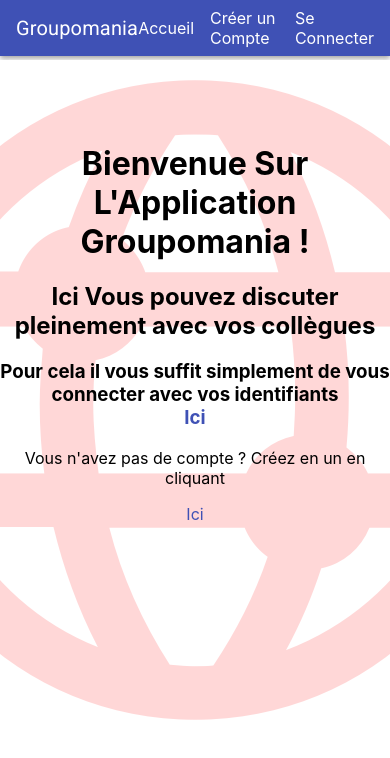
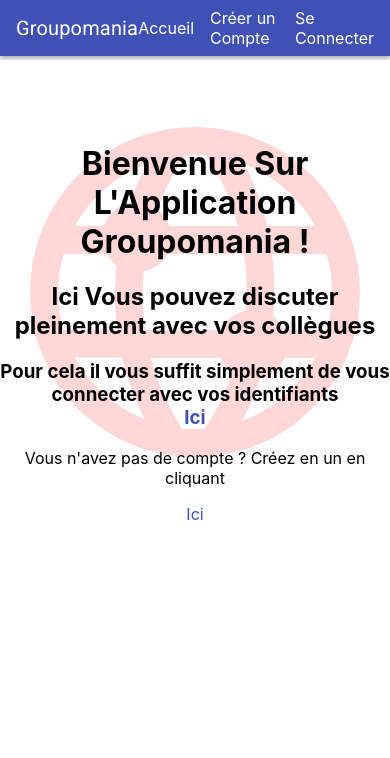
Before and after one commit to gregriedo/P7-Groupomania, a React (Create React App) app in the folder frontend/: page /userBoard in a window 390 px wide. Shown: the top 758 px of the page. Built offline with nearby package versions, Linux system fonts and the light colour scheme.

Commit message:
modification code css de userboard.css

```diff
--- a/frontend/src/styles/home.css
+++ b/frontend/src/styles/home.css
@@ -12,3 +12,44 @@
     padding-top: 16%;
     text-align: center;
 }
+
+@media all and (min-width: 300px) and (max-width: 700px){
+    .container{
+        height: 100%;
+        margin-top: 1%;
+        background-image: url("../assets/logo-backgroung.png");
+        -webkit-background-size: cover; /* pour anciens Chrome et Safari */
+        background-size: cover;
+        background-repeat: no-repeat;
+        background-attachment: scroll;
+        background-position: center;
+        text-align: center;
+    }
+
+    .text{
+        padding-top: 16%;
+        text-align: center;
+    }
+}
+
+/* Responsive Pour Tablette */
+@media all and (min-width: 750px) and (max-width: 1024px){
+    .container{
+        height: 100%;
+
+        background-image: url("../assets/logo-backgroung.png");
+        -webkit-background-size: cover; /* pour anciens Chrome et Safari */
+        background-size: cover;
+        background-repeat: no-repeat;
+        background-attachment: scroll;
+        background-position: center;
+        text-align: center;
+    }
+
+    .text{
+        margin-top: 5%;
+        padding: 40% 0 30% 0;
+        text-align: center;
+    }
+
+}
```
